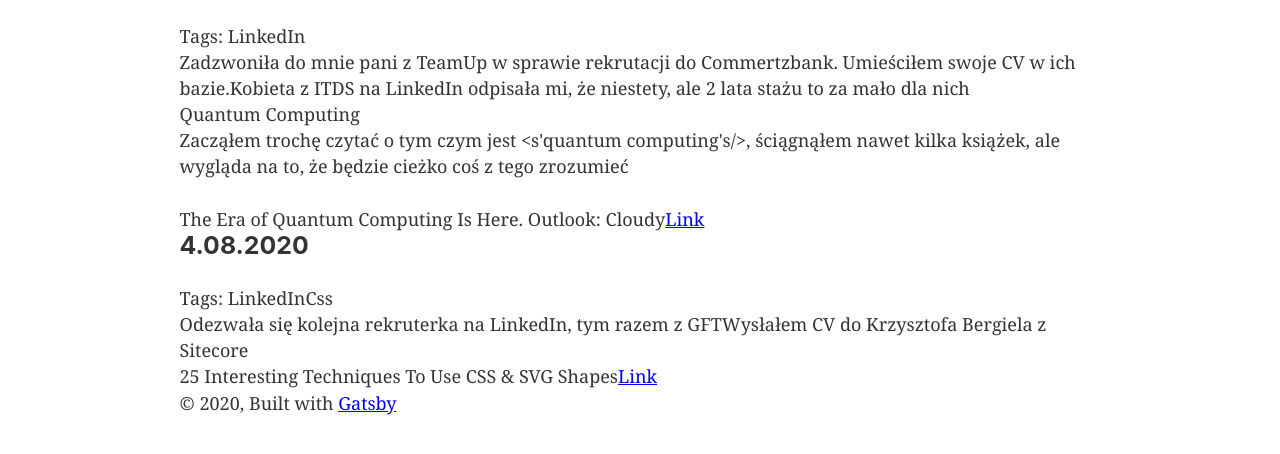
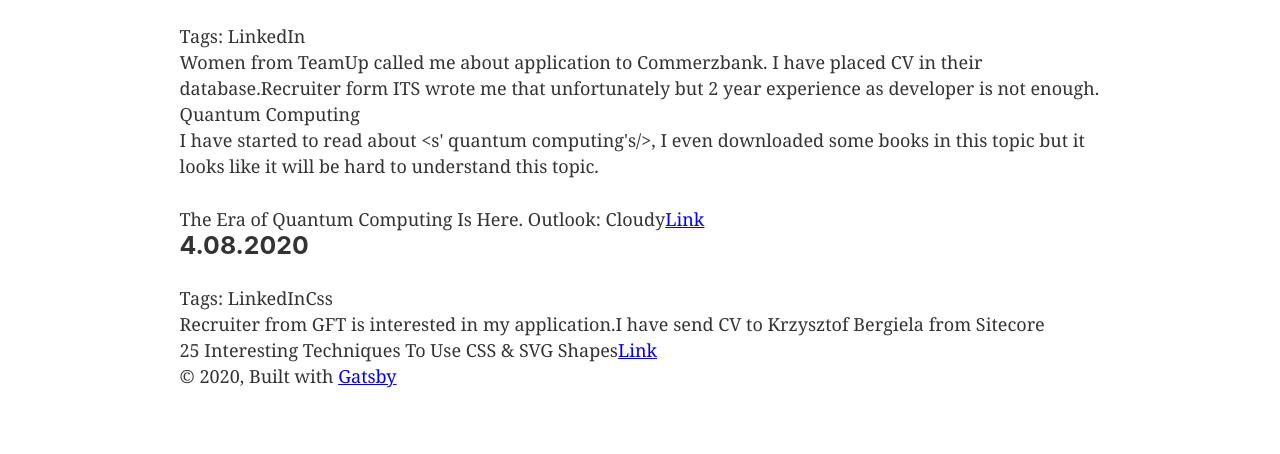
Before and after one commit to aldehydkrotonowy/gatsbyNGp, a Gatsby site: page /notes in a window 1280 px wide. Shown: the part 224-678 px from the top of the page. Built offline with nearby package versions, Linux system fonts and the light colour scheme; Gatsby itself is replaced by a stand-in of ours.

Commit message:
translate everything to english

```diff
--- a/src/assetss/2020/3.08.2020.js
+++ b/src/assetss/2020/3.08.2020.js
@@ -7,13 +7,13 @@
 	[keys._keywords.name]: ["quantum gates", 'Hilbert space'],
 	[keys._workEvents.name]: [],
 	[keys._bulletsList.name]: [
-		"Zadzwoniła do mnie pani z TeamUp w sprawie rekrutacji do Commertzbank. Umieściłem swoje CV w ich bazie.",
-		"Kobieta z ITDS na LinkedIn odpisała mi, że niestety, ale 2 lata stażu to za mało dla nich"
+		"Women from TeamUp called me about application to Commerzbank. I have placed CV in their database.",
+		"Recruiter form ITS wrote me that unfortunately but 2 year experience as developer is not enough."
 	],
 	[keys._longerNotes.name]: [
 		{
 			"title": "Quantum Computing",
-			"text": "Zacząłem trochę czytać o tym czym jest <s'quantum computing's/>, ściągnąłem nawet kilka książek, ale wygląda na to, że będzie cieżko coś z tego zrozumieć"
+			"text": "I have started to read about <s' quantum computing's/>, I even downloaded some books in this topic but it looks like it will be hard to understand this topic. "
 		}
 	],
 	[keys._articlesList.name]: [
--- a/src/assetss/2020/4.08.2020.js
+++ b/src/assetss/2020/4.08.2020.js
@@ -9,8 +9,8 @@
 
   ],
   [keys._bulletsList.name]: [
-    "Odezwała się kolejna rekruterka na LinkedIn, tym razem z GFT",
-    "Wysłałem CV do Krzysztofa Bergiela z Sitecore",
+    "Recruiter from GFT is interested in my application.",
+    "I have send CV to Krzysztof Bergiela from Sitecore",
     ""
   ],
   [keys._longerNotes.name]: [
```
Also changed, not shown: src/assetss/2020/5.08.2020.js (+3 -4 lines).
